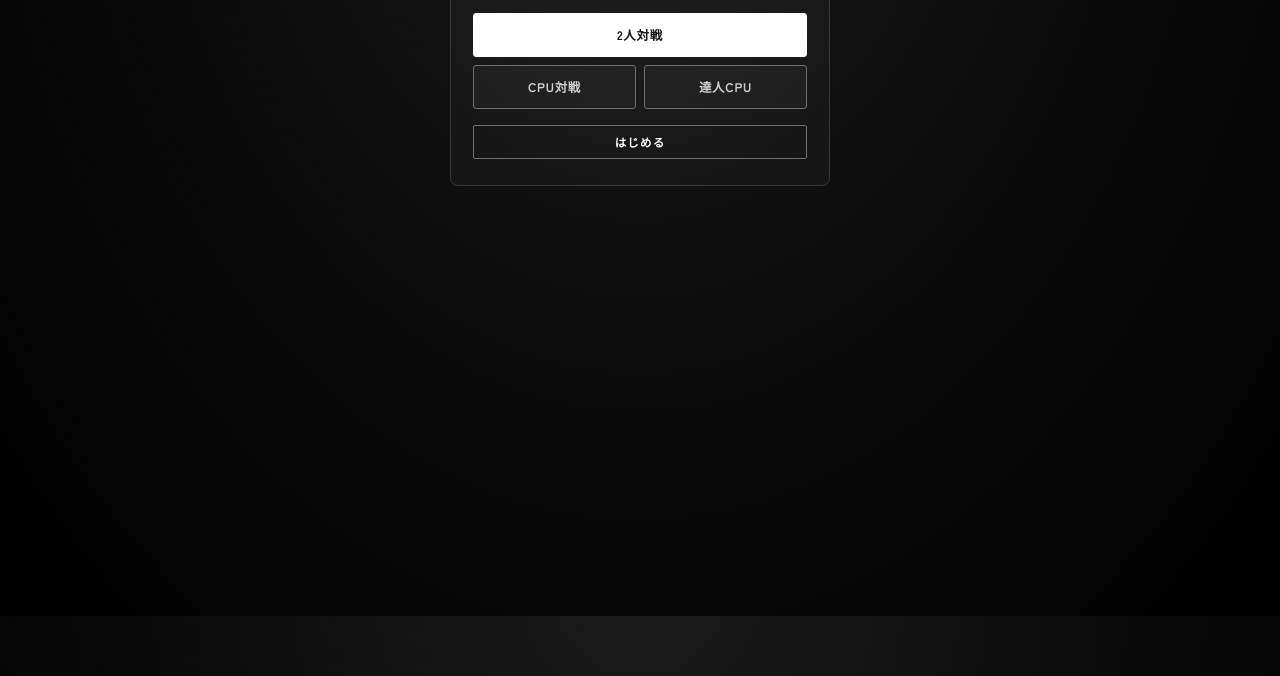
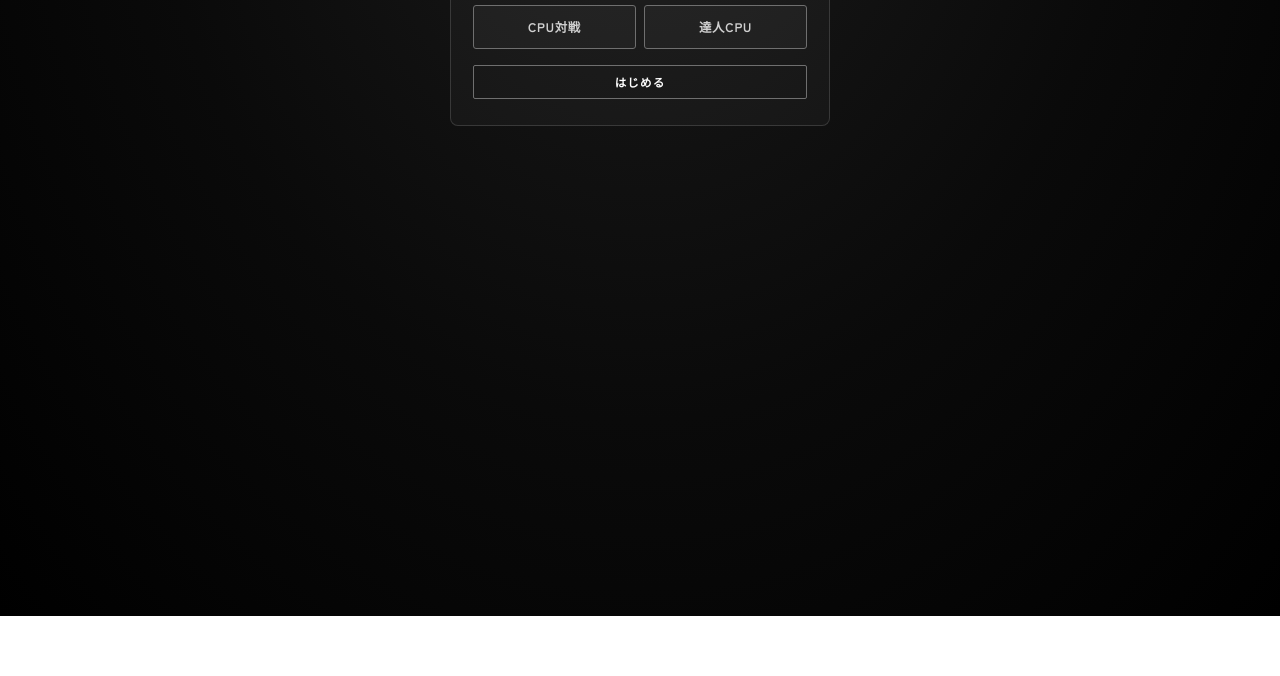
Before and after one commit to naragurumenetrpg1-sketch/boad-game-app, a plain HTML site: page connect_four.html in a window 1280 px wide. Shown: the part 184-860 px from the top of the page. After the commit the page ends 800 px from the top, so only its background shows below. Drawn offline with Linux system fonts and the light colour scheme; a web font is replaced by a local one.

Commit message:
Update connect_four.html

```diff
--- a/connect_four.html
+++ b/connect_four.html
@@ -111,7 +111,7 @@
   .bg-swatch.active{ border-color:#fff; box-shadow: 0 0 0 2px rgba(255,255,255,0.35); }
 
   body{
-    margin:60px;
+    margin:0;
     height: 100dvh;
     max-height: 100dvh;
     overflow: hidden;
```
